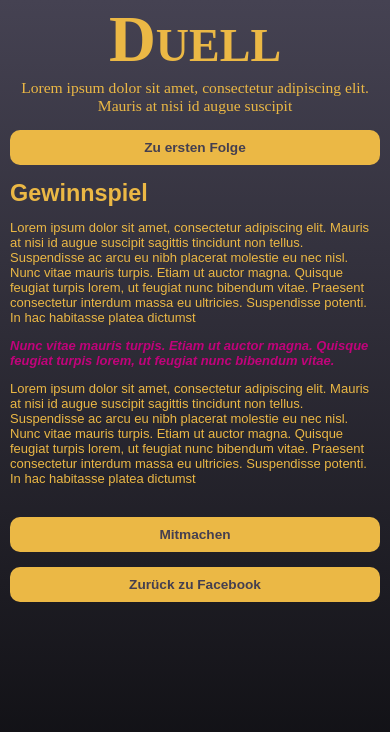
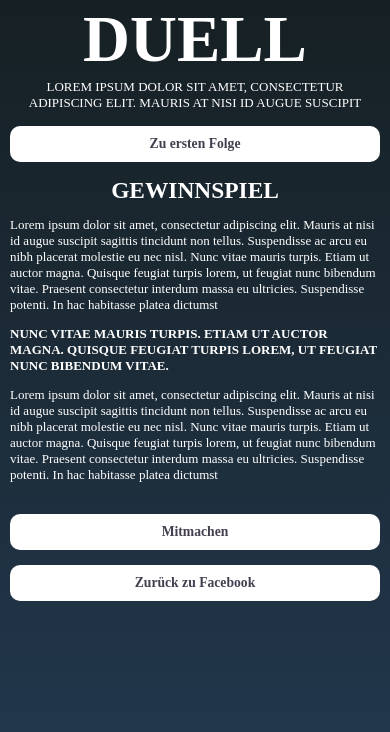
Before and after one commit to norsin/indridason, a PHP site: page /mobile/game.php in a window 390 px wide. Shown: the top 732 px of the page. Run offline with PHP 8.4, Linux system fonts and the light colour scheme.

Commit message:
#7341: [Lübbe] Arnaldur Indriðason – Duell: Programmierung Mobile Seite - styling

```diff
--- a/mobile/css/frameset.css
+++ b/mobile/css/frameset.css
@@ -1,22 +1,22 @@
 body {
     margin: 0;
-    font-family: "Arial", "Verdana", sans-serif;
+    font-family: serif;
     font-size: 13px;
-    color: #ebb845;
-background: #454252; /* Old browsers */
-background: -moz-linear-gradient(top,  #454252 0%, #0b0b0e 100%); /* FF3.6+ */
-background: -webkit-gradient(linear, left top, left bottom, color-stop(0%,#454252), color-stop(100%,#0b0b0e)); /* Chrome,Safari4+ */
-background: -webkit-linear-gradient(top,  #454252 0%,#0b0b0e 100%); /* Chrome10+,Safari5.1+ */
-background: -o-linear-gradient(top,  #454252 0%,#0b0b0e 100%); /* Opera 11.10+ */
-background: -ms-linear-gradient(top,  #454252 0%,#0b0b0e 100%); /* IE10+ */
-background: linear-gradient(to bottom,  #454252 0%,#0b0b0e 100%); /* W3C */
-filter: progid:DXImageTransform.Microsoft.gradient( startColorstr='#454252', endColorstr='#0b0b0e',GradientType=0 ); /* IE6-9 */
-background-attachment: fixed;
+    color: #fff;
+    background: #162024; /* Old browsers */
+    background: -moz-linear-gradient(top,  #162024 0%, #233a51 100%); /* FF3.6+ */
+    background: -webkit-gradient(linear, left top, left bottom, color-stop(0%,#162024), color-stop(100%,#233a51)); /* Chrome,Safari4+ */
+    background: -webkit-linear-gradient(top,  #162024 0%,#233a51 100%); /* Chrome10+,Safari5.1+ */
+    background: -o-linear-gradient(top,  #162024 0%,#233a51 100%); /* Opera 11.10+ */
+    background: -ms-linear-gradient(top,  #162024 0%,#233a51 100%); /* IE10+ */
+    background: linear-gradient(to bottom,  #162024 0%,#233a51 100%); /* W3C */
+    filter: progid:DXImageTransform.Microsoft.gradient( startColorstr='#162024', endColorstr='#233a51',GradientType=0 ); /* IE6-9 */
+    background-attachment: fixed;
 }
 
 .button {
 	display: block;
-	background: #ebb845;
+	background: #fff;
 	width: auto;
 	margin: 15px 0px;
 	text-align: center;
@@ -24,7 +24,6 @@ background-attachment: fixed;
 	text-decoration: none !important;
 	font-weight: bolder;
 	font-size: 1.05em;
-	font-family: sans-serif;
 	color: #443f50 !important;
 	border-radius: 10px;
 }
@@ -54,11 +53,10 @@ float: left;
 width: 100% !important;
 width: inherit;
 height: auto;
-font-family: serif;
 }
 
 h1.heading {
-	font-variant: small-caps;
+	text-transform: uppercase;
 	text-align: center;
 	font-size: 5em;
 	margin: 0;
@@ -66,12 +64,14 @@ h1.heading {
 	line-height: 0.9em;
 }
 
+
 .header h2.heading {
+    text-transform: uppercase;
     text-align: center;
     margin-top: 10px;
     margin-bottom: 0px;
     font-weight: normal;
-    font-size: 1.2em;
+    font-size: 1em;
 }
 
 
@@ -82,9 +82,7 @@ h1.heading {
 }
 
 .content .highlight {
-    color: #C0037A;
-    font-weight: bolder;
-    font-style: italic;
+    text-transform: uppercase;
 }
 
 .content.game {
@@ -93,6 +91,8 @@ h1.heading {
 }
 
 .content h3.heading {
+    text-transform: uppercase;
+    text-align: center;
     font-size: 1.8em;
     margin: 0px auto 10px 0px;
 }
@@ -109,10 +109,9 @@ h1.heading {
 }
 
 .content .bookCover {
-    width: 45%;
-    height: auto;
-    float: left;
-    margin: 10px 10px 10px 0px;
+	width: 45%;
+	margin-left: 27.5%;
+	height: auto;
 }
 
 .content .btnRow {
@@ -141,7 +140,6 @@ h1.heading {
 }
 
 #teilnahme {
-font-family: Arial;
 text-decoration: underline;
 color: #333333!important;
 font-size: 100%;
```
